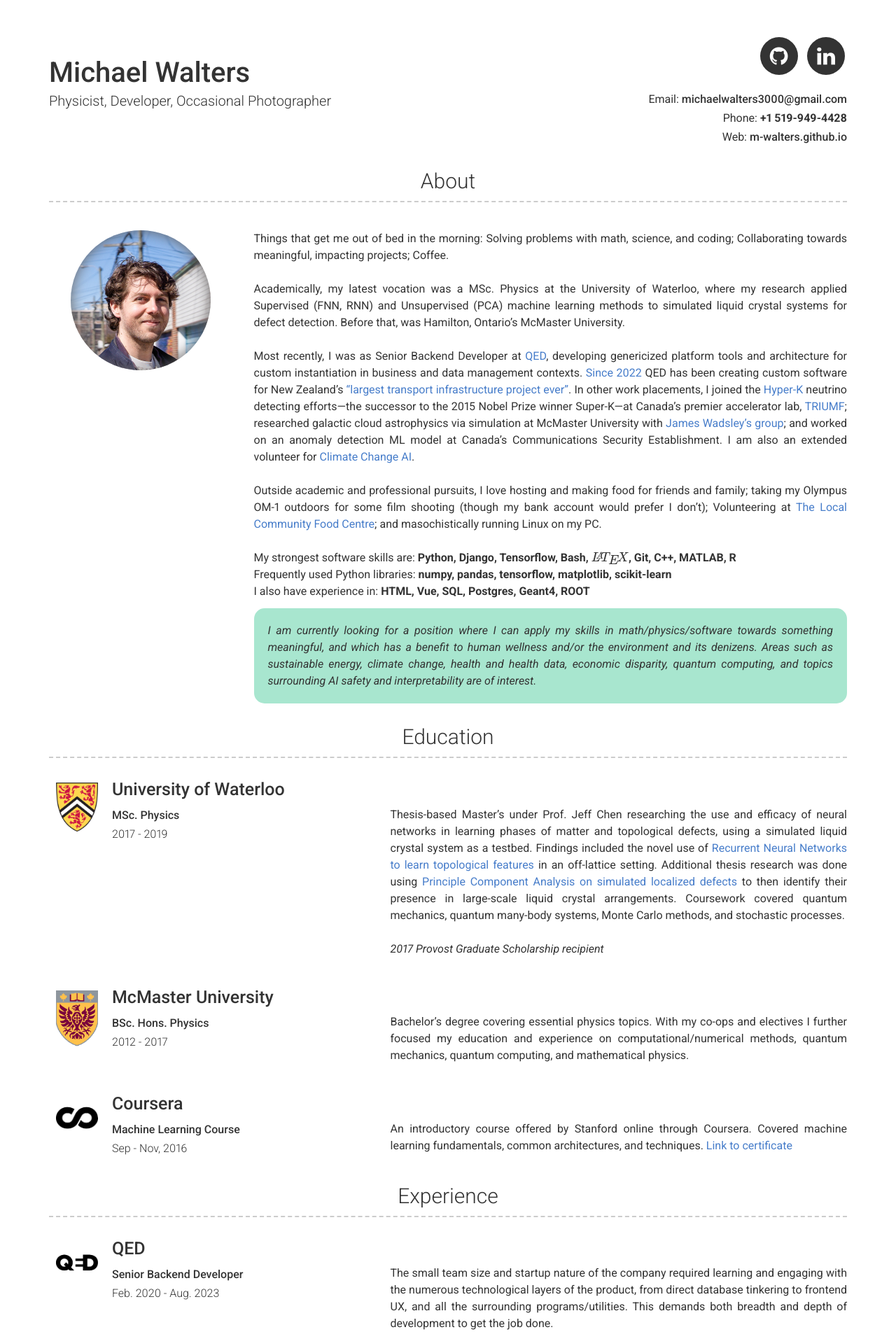
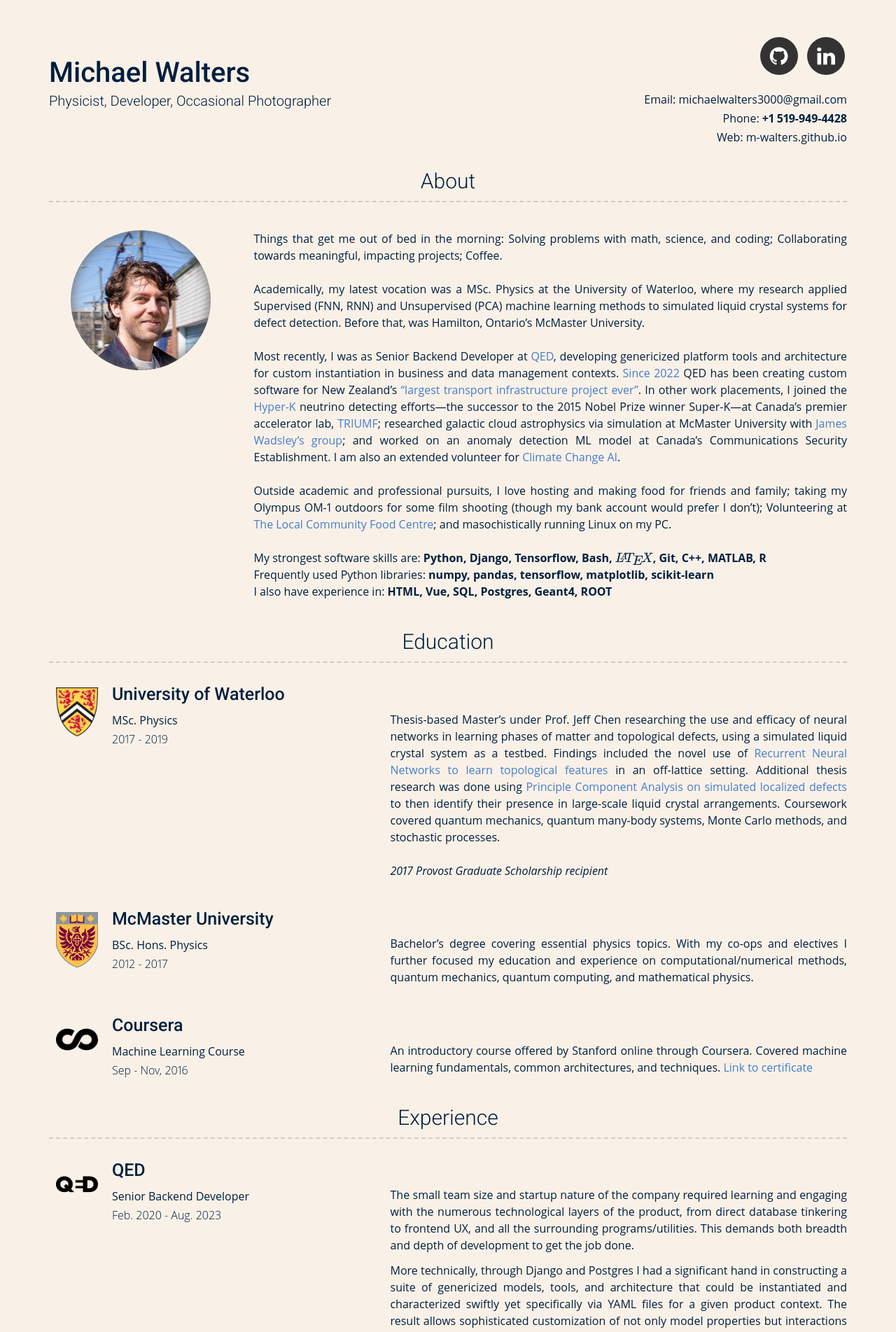
Before and after one commit to m-walters/m-walters.github.io, a Jekyll site: the page built from index.md, in a window 1280 px wide. Shown: the top 1903 px of the page at 70% size. Built offline with Jekyll 4.4.1, drawn with Linux system fonts in a browser that asks for light colours; formulas are drawn with MathJax 3; some of the changed text lies outside the part shown.

Commit message:
solipschism init

```diff
--- a/_includes/about.html
+++ b/_includes/about.html
@@ -9,13 +9,13 @@
     <div class="{{ 'col-xs-12 ' }}{%- if site.about_profile_image -%}col-sm-8 col-md-9 col-print-12{%- endif -%}">
     <!---<div class="{{ 'col-xs-12 ' }}{%- if site.about_profile_image -%}col-sm-8 col-md-9 col-print-12{%- endif -%}">-->
       {{ site.about_content | strip | markdownify }}
-      <div class="light-green-box">
-        <p>
-          I am currently looking for a position where I can apply my skills in math/physics/software towards something meaningful, and which has a
-          benefit to human wellness and/or the environment and its denizens. Areas such as sustainable energy, climate change, health and health data, economic disparity, quantum computing, and topics surrounding
-          AI safety and interpretability are of interest.
-        </p>
-      </div>
+<!--      <div class="light-green-box">-->
+<!--        <p>-->
+<!--          I am currently looking for a position where I can apply my skills in math/physics/software towards something meaningful, and which has a-->
+<!--          benefit to human wellness and/or the environment and its denizens. Areas such as sustainable energy, climate change, health and health data, economic disparity, quantum computing, and topics surrounding-->
+<!--          AI safety and interpretability are of interest.-->
+<!--        </p>-->
+<!--      </div>-->
     </div>
   </div>
 </div>
--- /dev/null
+++ b/_includes/posts.html
@@ -0,0 +1,24 @@
+<div class="container blog-container">
+  <h3>{{ Solipschizm }}</h3>
+  <div class="row clearfix">
+    <div class="col-md-12">
+        # List the most recent three blog posts from my directory _posts
+        {% for post in site.posts limit:3 %}
+          <div class="post">
+            <h4>
+              <a href="{{ post.url | relative_url }}">
+                {{ post.title }}
+              </a>
+            </h4>
+            <p class="post-date">{{ post.date | date: "%B %-d, %Y" }}</p>
+            <p>{{ post.excerpt | strip_html | truncatewords: 50 }}</p>
+            <p>
+              <a href="{{ post.url | relative_url }}">
+                Read more
+              </a>
+            </p>
+          </div>
+        {% endfor %}
+    </div>
+  </div>
+</div>
--- a/_layouts/default.html
+++ b/_layouts/default.html
@@ -31,6 +31,10 @@
         {%- include more.html -%}
       {%- endif -%}
 
+      {%- if site.posts -%}
+        {%- include posts.html -%}
+      {%- endif -%}
+
       {%- include image_roll.html -%}
 
     </div>
--- a/_sass/modern-resume-theme.scss
+++ b/_sass/modern-resume-theme.scss
@@ -1,6 +1,7 @@
 @import "base";
 @import "button";
 @import "type";
+@import "post";
 
 ul.icons a:hover {
   background: rgba(0, 0, 0, 0.025);
--- /dev/null
+++ b/_sass/post.scss
@@ -0,0 +1,33 @@
+// CSS file for my blog posts
+// The theme has the same font etc. as the rest of the site
+// I want like a light cream color for the background and the text
+// to be a dark like midnight blue
+@import "base";
+@import "button";
+@import "type";
+
+body {
+    background-color: #F9F1E7;
+    font-family: "Open Sans", sans-serif;
+    color: #001f3f;
+}
+
+// The title of the blog post should be centered
+.post-title {
+    text-align: center;
+}
+
+// The date of the blog post should be centered
+.post-date {
+    text-align: center;
+}
+
+// The blog post itself should be centered
+.post-content {
+    text-align: center;
+}
+
+// The footer should be centered
+.post-footer {
+    text-align: center;
+}
```
Also changed, not shown: _posts/2024-01-19-hello-blorld.md (added, +11 -0 lines), modern-resume-theme.gemspec.
